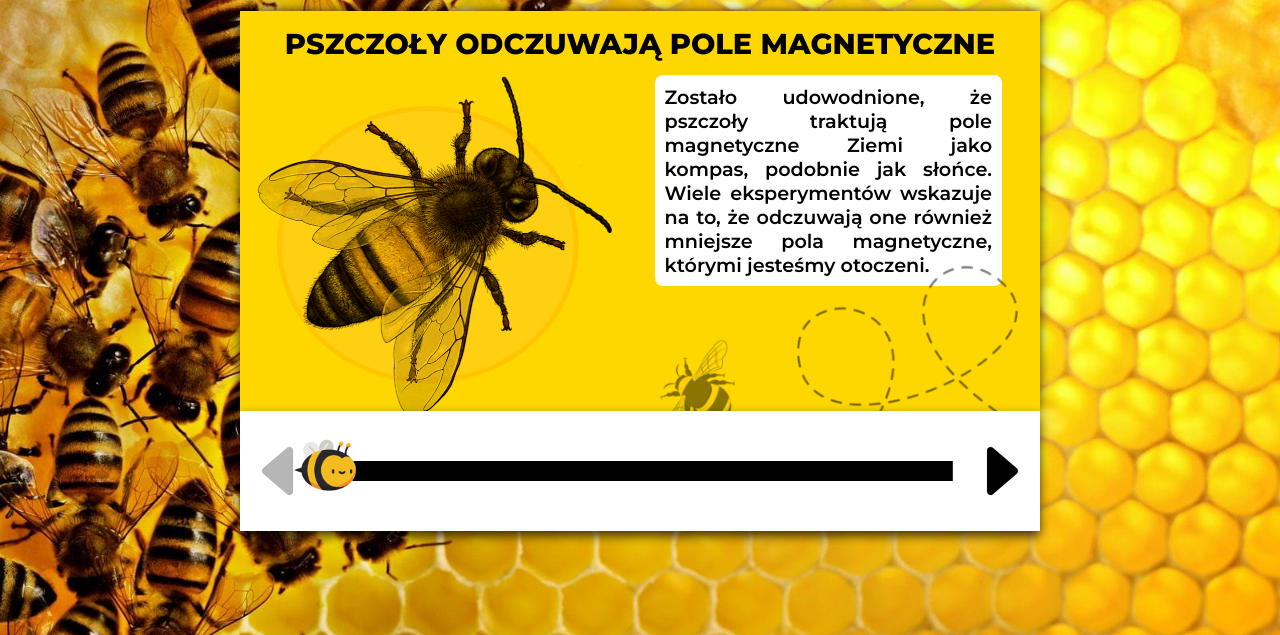
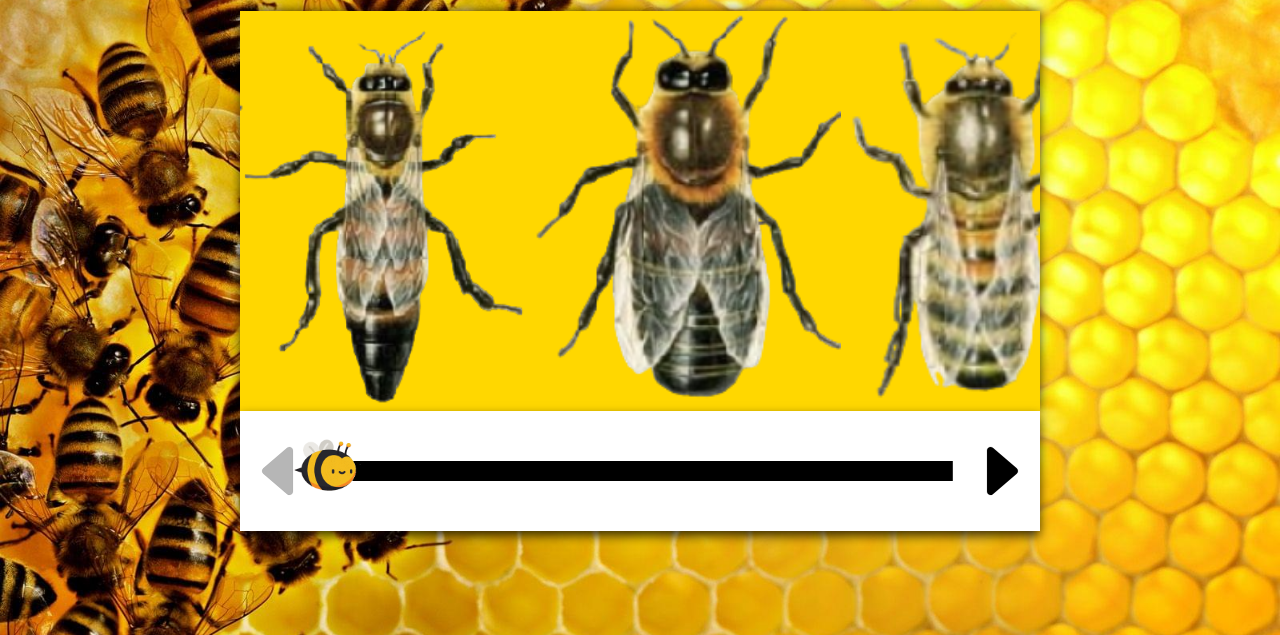
Before and after one commit to CATastrophy1/beefacts, a website: page index.html in a window 1280 px wide. Shown: the part 165-800 px from the top of the page. Drawn offline with nearby package versions, Linux system fonts and the light colour scheme.

Commit message:
started page5

```diff
--- a/index.html
+++ b/index.html
@@ -46,7 +46,7 @@
     <iframe width="560" height="315" src="https://www.youtube.com/embed/QTTobrJ_uDU" title="YouTube video player" frameborder="0" allow="accelerometer; autoplay; clipboard-write; encrypted-media; gyroscope; picture-in-picture" allowfullscreen></iframe>
 </div>
         </div>
-        <div class="page page3 active-page"data-number="3">
+        <div class="page page3 "data-number="3">
             <h2 class="page3-title page-title">Pszczoły odczuwają pole magnetyczne</h2>
 <div class="page3-main">
     <div class="page3-main-img-box"><div class="page3-main-img-box-circle"></div>
@@ -58,12 +58,15 @@
             podobnie jak słońce. Wiele eksperymentów wskazuje na to, że odczuwają one również mniejsze pola magnetyczne,
             którymi jesteśmy otoczeni.
         </p>
-        <img src="/dist/img/page3.png" alt="pszczoła">
+        <img src="dist/img/page3.png" alt="pszczoła">
     </div>
 </div>        </div>
         <div class="page page4"data-number="4">
         </div>
-        <div class="page page5"data-number="5">
+        <div class="page page5 active-page"data-number="5">
+            <img src="../dist/img/page5-queen.png" alt="">
+<img src="../dist/img/page5-drone.png" alt="">
+<img src="../dist/img/page5-worker.png" alt="">
         </div>
         <div class="page page6"data-number="6">
         </div>
--- a/src/sass/style.scss
+++ b/src/sass/style.scss
@@ -350,3 +350,6 @@ body {
 		opacity: 0;
 	}
 }
+
+.page5 {
+}
```
Also changed, not shown: page3.html (+1 -1 lines), page5.html (added, +3 -0 lines), dist/css/style.min.css, dist/img/page5-drone.png (added), dist/img/page5-queen.png (added), dist/img/page5-worker.png (added), src/img/page5-drone.png (added), src/img/page5-queen.png (added), src/img/page5-worker.png (added), 3 other files.
